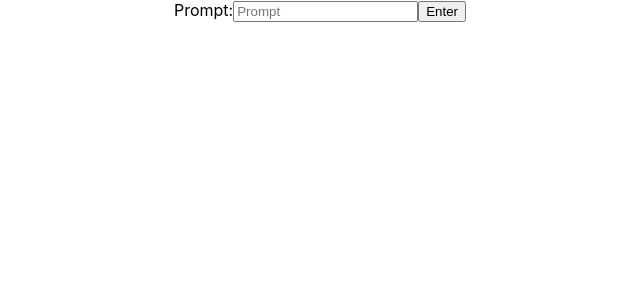
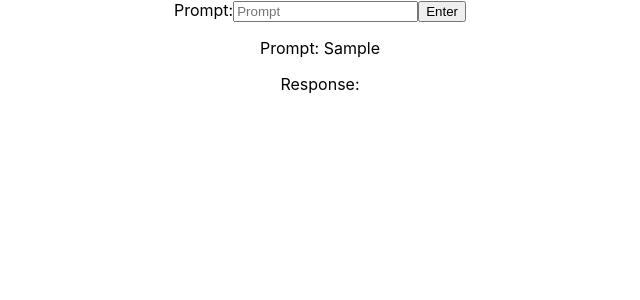
Before and after one commit to lilydev16/ama_ai, a React (Create React App) app: page / in a window 1280 px wide. Both pictures are taken after typing "Sample" into the empty fields and a click on the button "Enter". Shown: the top 300 px of the page, without its empty margins (320-960 px from the left). Built offline with nearby package versions, Linux system fonts and the light colour scheme.

Commit message:
Create and import Grid to map over the array of prompts and display the list of prompt cards

```diff
--- a/src/App.js
+++ b/src/App.js
@@ -1,6 +1,7 @@
 import './App.css';
 import { Component } from 'react';
 import Form from './components/Form/Form';
+import Grid from './components/Grid/Grid';
 
 class App extends Component {
   constructor() {
@@ -18,6 +19,7 @@ class App extends Component {
     return (
       <div className="App">
         <Form addPrompt={this.addPrompt} />
+        <Grid prompts={this.state.prompts} />
       </div>
     )
 
--- /dev/null
+++ b/src/components/Card/Card.js
@@ -0,0 +1,12 @@
+import React from "react";
+
+const Card = ({ prompt }) => {
+  return(
+    <div className="card">
+      <p>Prompt: {prompt}</p>
+      <p>Response:</p>
+    </div>
+  )
+}
+
+export default Card;
--- /dev/null
+++ b/src/components/Grid/Grid.js
@@ -0,0 +1,22 @@
+import React from "react";
+import Card from "../Card/Card";
+
+const Grid = ({ prompts, id }) => {
+  const promptCards = prompts.map((prompt) => {
+    return(
+      <Card
+        key={prompt.id}
+        id={prompt.id}
+        prompt={prompt.promptInput}
+      />
+    )
+  })
+
+  return(
+    <div className="grid">
+      {promptCards}
+    </div>
+  )
+}
+
+export default Grid;
```
